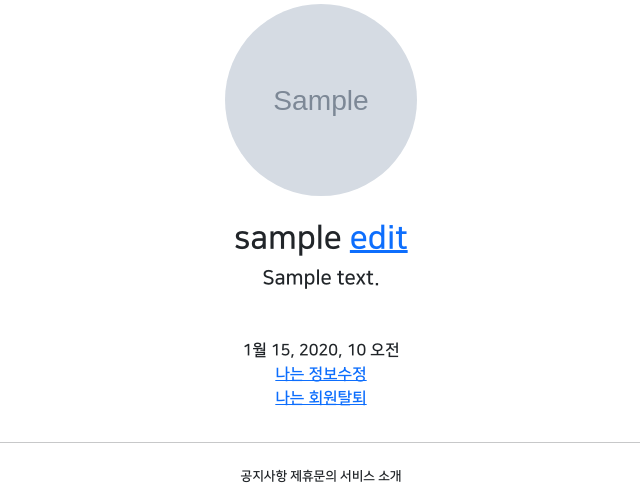
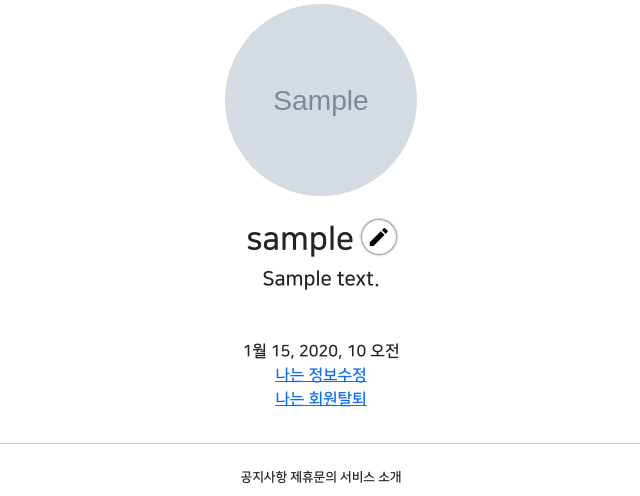
Before and after one commit to cocofafa/5ban-dJANGGO, a Django app: page /accounts/detail/1 in a window 1280 px wide. Shown: the part 269-765 px from the top of the page, without its empty margins (319-959 px from the left). Run offline with Django 3.2, Linux system fonts and the light colour scheme; a user stored in the database is signed in; tables that the repository leaves empty hold one stand-in row (values such as "Sample post"); grey boxes marked "Sample" are stand-in pictures; parts of the project's set-up code (start-up, migrations or seed data) failed here and were passed over; some libraries are stand-ins or nearby versions.

Commit message:
07.29 class commit_2

```diff
--- a/accountapp/templates/accountapp/detail.html
+++ b/accountapp/templates/accountapp/detail.html
@@ -13,8 +13,11 @@
                 <h2 class="NNS_B">
                     {{ target_user.profile.nickname }}
                         {% if target_user == user %}
-                        <a href="{% url 'profileapp:update' pk=target_user.profile.pk %}">
-                        edit
+                        <a href="{% url 'profileapp:update' pk=target_user.profile.pk %}"
+                          class="material-icons round_button">
+
+
+                            edit
 
                         </a>
                         {% endif %}
--- a/static/base.css
+++ b/static/base.css
@@ -34,3 +34,16 @@
 
     font-family: "NanumSquareB", cursive;
 }
+
+.round_button {
+
+    color: black;
+    text-decoration: none;
+    box-shadow:  0 0 3px black;
+    border-radius: 10rem;
+    padding: .3rem;
+}
+
+.round_button:hover{
+    color: dimgrey;
+}
--- a/templates/head.html
+++ b/templates/head.html
@@ -17,6 +17,11 @@
 
     {# STATIC FILES LINK  #}
     <link rel="stylesheet" type="text/css" href="{% static 'base.css' %}">
+
+    {# MATERIAL ICONS LINK #}
+    <link href="https://fonts.googleapis.com/css2?family=Material+Icons"
+      rel="stylesheet">
+
 
     <style>
         @font-face {
```
